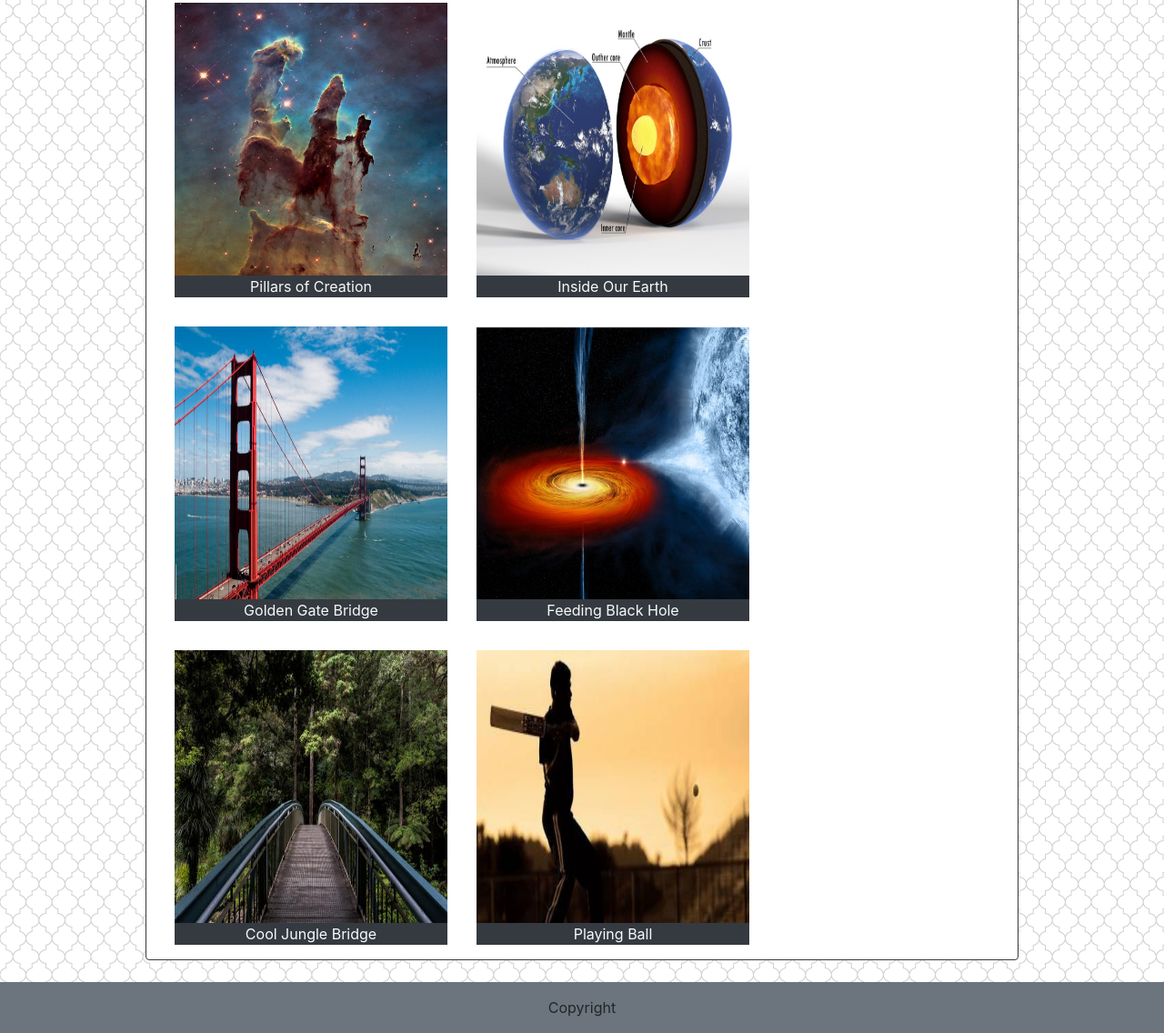
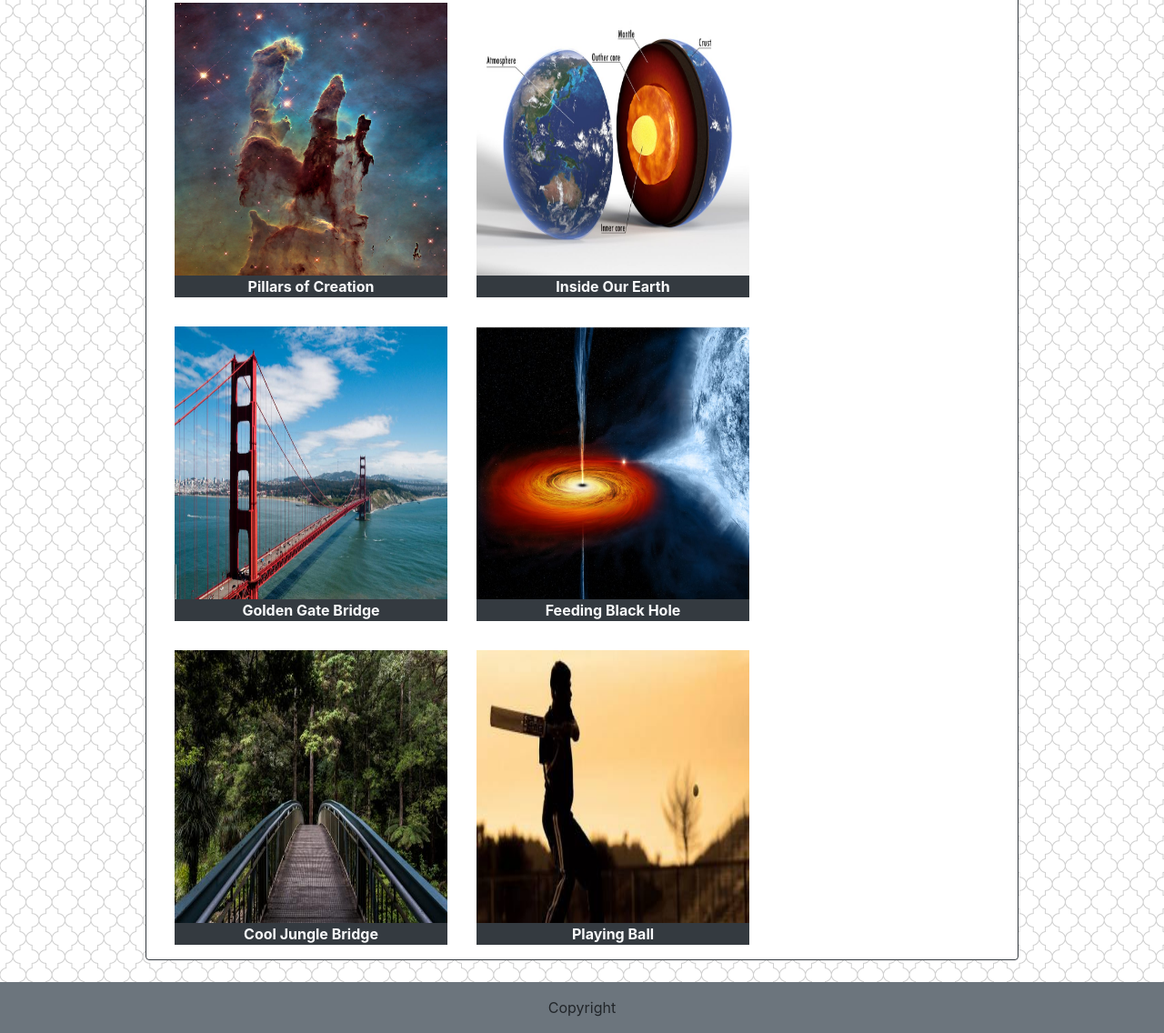
Before and after one commit to sahasra101/Bootstrap-Portfolio, a plain HTML site: page portfolio.html in a window 1280 px wide. Shown: the part 268-1404 px from the top of the page at 91% size. Drawn offline with nearby package versions, Linux system fonts and the light colour scheme.

Commit message:
formatting changes to text in portfolio

```diff
--- a/portfolio.html
+++ b/portfolio.html
@@ -45,42 +45,42 @@
         <div class="col-12">
                 <div class="portPics m-3 float-left">
                         <img id="portPic0" src="assets/images/pic0.jpg" alt="Pillars of Creation" style="width:300px; height:300px;">
-                        <div class="bold bg-dark text-light text-center">
+                        <div class="font-weight-bold bg-dark text-light text-center">
                             Pillars of Creation
                         </div>
                     </div>
 
                     <div class="portPics m-3 float-left">
                         <img id="portPic1" src="assets/images/pic2.jfif" alt="Mother Earth's Core" style="width:300px; height:300px;">
-                        <div class="bold bg-dark text-light text-center">
+                        <div class="font-weight-bold bg-dark text-light text-center">
                             Inside Our Earth
                         </div>
                     </div>
 
                     <div class="portPics m-3 float-left">
                         <img id="portPic2" src="assets/images/pic3.jpg" alt="The Golden Gate Bridge" style="width:300px; height:300px;">
-                        <div class="bold bg-dark text-light text-center">
+                        <div class="font-weight-bold bg-dark text-light text-center">
                             Golden Gate Bridge
                         </div>
                     </div>
 
                     <div class="portPics m-3 float-left">
                         <img id="portPic3" src="assets/images/pic5.jfif" alt="A Feeding Black Hole" style="width:300px; height:300px;">
-                        <div class="bold bg-dark text-light text-center">
+                        <div class="font-weight-bold bg-dark text-light text-center">
                             Feeding Black Hole
                         </div>
                     </div>
 
                     <div class="portPics m-3 float-left">
                         <img id="portPic4" src="assets/images/pic9.jpg" alt="A Cool Jungle Bridge" style="width:300px; height:300px;">
-                        <div class="bold bg-dark text-light text-center">
+                        <div class="font-weight-bold bg-dark text-light text-center">
                             Cool Jungle Bridge
                         </div>
                     </div>
 
                     <div class="portPics m-3 float-left">
                         <img id="portPic5" src="assets/images/pic4.jfif" alt="Playing Some Ball" style="width:300px; height:300px;">
-                        <div class="bold bg-dark text-light text-center">
+                        <div class="font-weight-bold bg-dark text-light text-center">
                             Playing Ball
                         </div>
                     </div>
```
